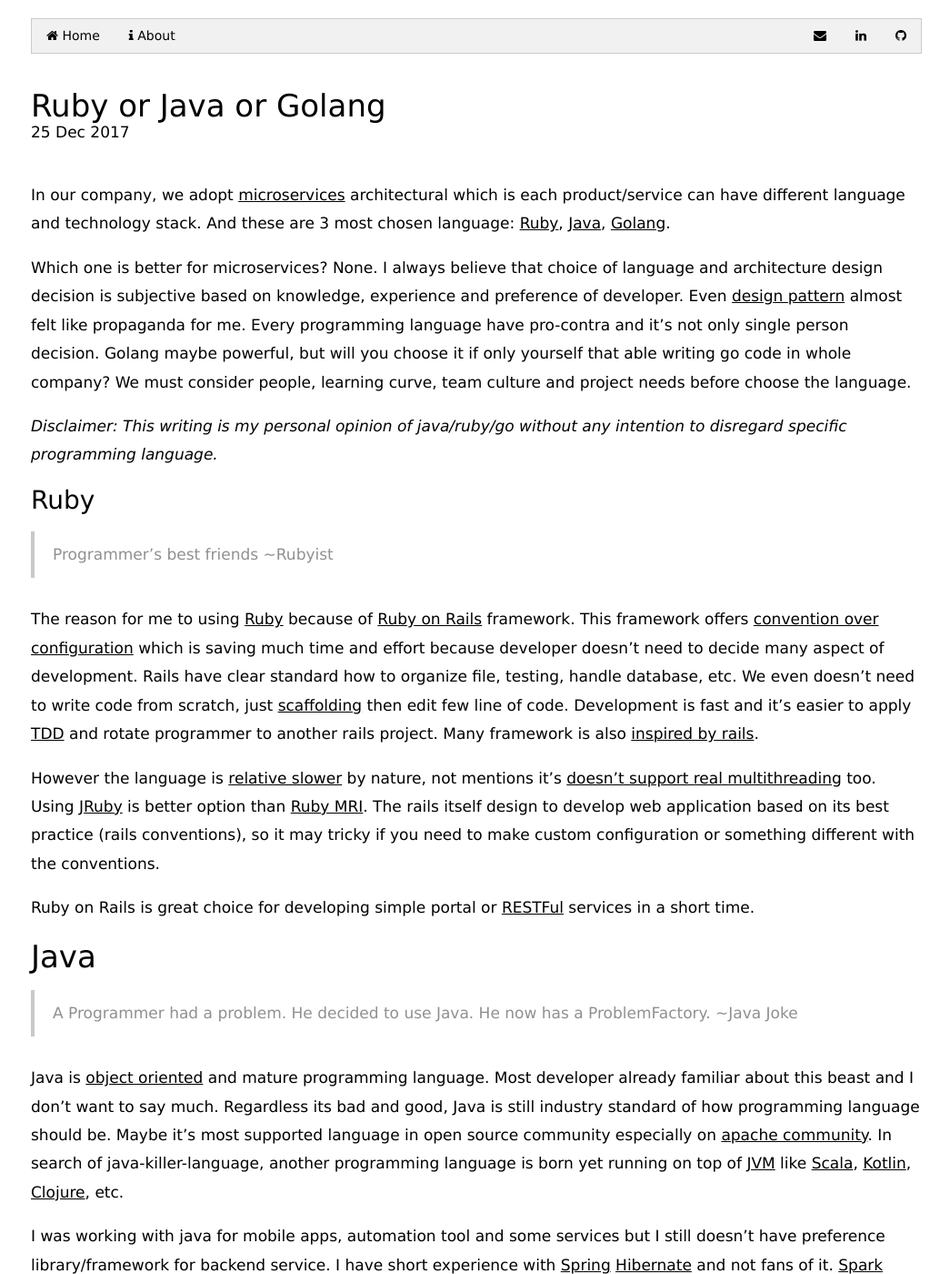
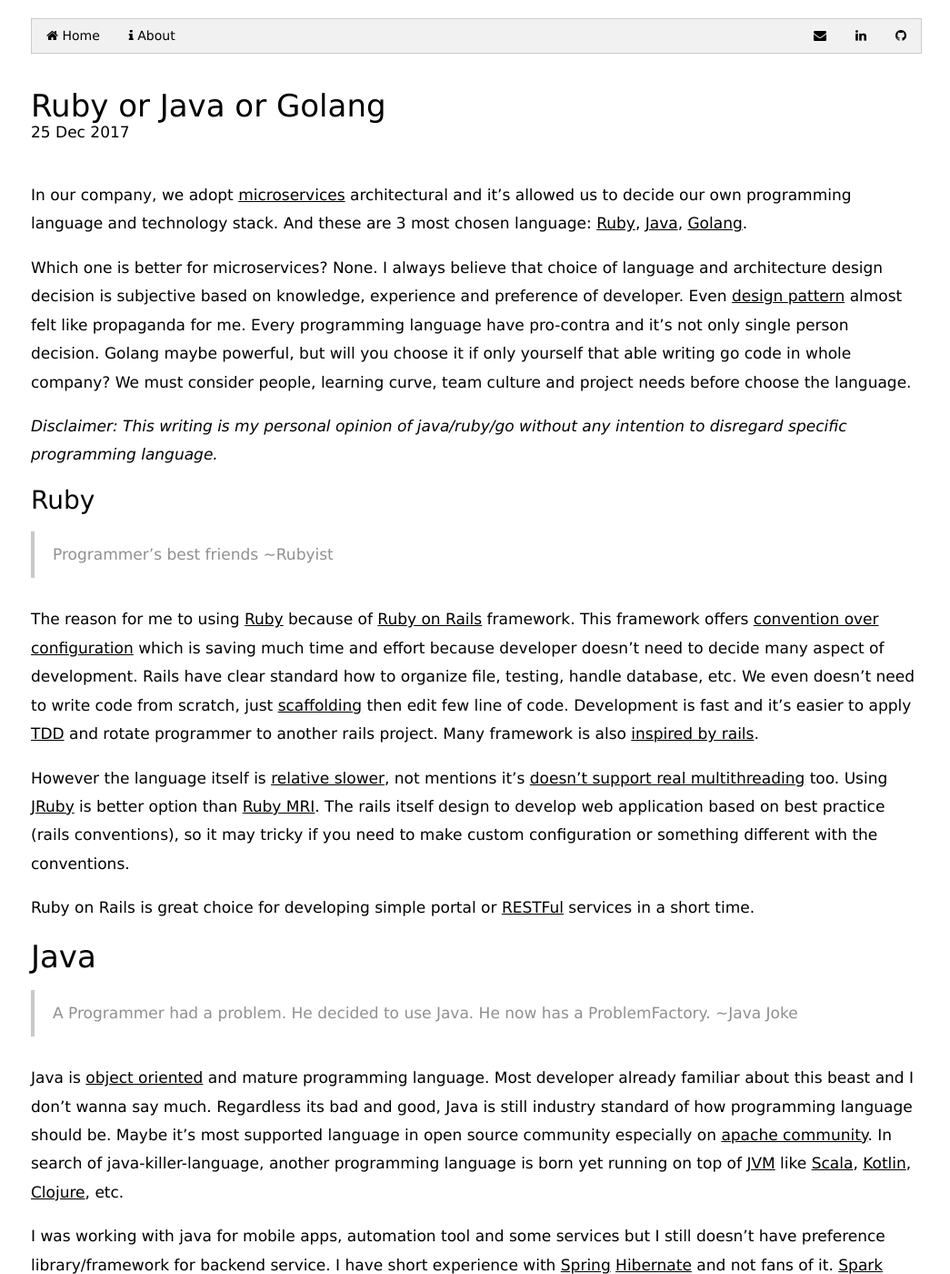
Before and after one commit to imantung/imantung.github.io, a Jekyll site: the page built from _posts/2017-12-25-ruby-or-java-or-go.md, in a window 1280 px wide and 1400 px high. Shown: the whole window at 91% size, without its empty margins (116-1161 px from the left). Built offline with Jekyll 4.4.1, drawn with Linux system fonts in a browser that asks for light colours; nearby versions of some CDN libraries; comment, search, counter and statistics services are not loaded; some of the changed text lies outside the part shown.

Commit message:
fix wording

```diff
--- a/_posts/2017-12-25-ruby-or-java-or-go.md
+++ b/_posts/2017-12-25-ruby-or-java-or-go.md
@@ -7,7 +7,7 @@
 comments: true
 ---
 
-In our company, we adopt [microservices](http://microservices.io/) architectural which is each product/service can have different language and technology stack. And these are 3 most chosen language: [Ruby](http://rubyonrails.org/), [Java](https://www.java.com/en/), [Golang](golang.org).
+In our company, we adopt [microservices](http://microservices.io/) architectural and it's allowed us to decide our own programming language and technology stack. And these are 3 most chosen language: [Ruby](http://rubyonrails.org/), [Java](https://www.java.com/en/), [Golang](golang.org).
 
 Which one is better for microservices? None. I always believe that choice of language and architecture design decision is subjective based on knowledge, experience and preference of developer. Even [design pattern](https://en.wikipedia.org/wiki/Software_design_pattern) almost felt like propaganda for me. Every programming language have pro-contra and it's not only single person decision. Golang maybe powerful, but will you choose it if only yourself that able writing go code in whole company? We must consider people, learning curve, team culture and project needs before choose the language.
 
@@ -19,17 +19,17 @@
 
 The reason for me to using [Ruby](https://www.ruby-lang.org/en/) because of [Ruby on Rails](http://rubyonrails.org/) framework. This framework offers [convention over configuration](https://en.wikipedia.org/wiki/Convention_over_configuration) which is saving much time and effort because developer doesn't need to decide many aspect of development. Rails have clear standard how to organize file, testing, handle database, etc. We even doesn't need to write code from scratch, just [scaffolding](https://en.wikipedia.org/wiki/Scaffold_(programming)) then edit few line of code. Development is fast and it's easier to apply [TDD](https://en.wikipedia.org/wiki/Test-driven_development) and rotate programmer to another rails project. Many framework is also [inspired by rails](https://www.quora.com/What-are-some-web-frameworks-that-use-conventions-similar-to-Rails).
 
-However the language is [relative slower](https://stackoverflow.com/questions/2529852/why-do-people-say-that-ruby-is-slow) by nature, not mentions it's [doesn't support real multithreading](https://stackoverflow.com/questions/56087/does-ruby-have-real-multithreading) too. Using [JRuby](http://jruby.org/) is better option than [Ruby MRI](https://en.wikipedia.org/wiki/Ruby_MRI). The rails itself design to develop web application based on its best practice (rails conventions), so it may tricky if you need to make custom configuration or something different with the conventions.
+However the language itself is [relative slower](https://stackoverflow.com/questions/2529852/why-do-people-say-that-ruby-is-slow), not mentions it's [doesn't support real multithreading](https://stackoverflow.com/questions/56087/does-ruby-have-real-multithreading) too. Using [JRuby](http://jruby.org/) is better option than [Ruby MRI](https://en.wikipedia.org/wiki/Ruby_MRI). The rails itself design to develop web application based on best practice (rails conventions), so it may tricky if you need to make custom configuration or something different with the conventions.
 
-Ruby on Rails is great choice for developing simple portal or [RESTFul](/restful-revisit) services in a short time.
+Ruby on Rails is great choice for developing simple portal or [RESTFul](https://en.wikipedia.org/wiki/Representational_state_transfer) services in a short time.
 
 ## Java
 
 > A Programmer had a problem. He decided to use Java. He now has a ProblemFactory. ~Java Joke
 
-Java is [object oriented](https://en.wikipedia.org/wiki/Object-oriented_programming) and mature programming language. Most developer already familiar about this beast and I don't want to say much. Regardless its bad and good, Java is still industry standard of how programming language should be. Maybe it's most supported language in open source community especially on [apache community](https://www.apache.org/). In search of java-killer-language, another programming language is born yet running on top of [JVM](https://en.wikipedia.org/wiki/Java_virtual_machine) like [Scala](https://www.scala-lang.org/), [Kotlin](https://kotlinlang.org/), [Clojure](https://clojure.org/), etc.
+Java is [object oriented](https://en.wikipedia.org/wiki/Object-oriented_programming) and mature programming language. Most developer already familiar about this beast and I don't wanna say much. Regardless its bad and good, Java is still industry standard of how programming language should be. Maybe it's most supported language in open source community especially on [apache community](https://www.apache.org/). In search of java-killer-language, another programming language is born yet running on top of [JVM](https://en.wikipedia.org/wiki/Java_virtual_machine) like [Scala](https://www.scala-lang.org/), [Kotlin](https://kotlinlang.org/), [Clojure](https://clojure.org/), etc.
 
-I was working with java for mobile apps, automation tool and some services but I still doesn't have preference library/framework for backend service. I have short experience with [Spring](https://spring.io/) [Hibernate](http://hibernate.org/) and not fans of it. [Spark Framework](http://hibernate.org/) seem promising but java itself have too many configurable and [boilerplate](https://en.wikipedia.org/wiki/Boilerplate_text) that slow the development process. You also need to [tunning the JVM](https://docs.oracle.com/cd/E13222_01/wls/docs81/perform/JVMTuning.html) for best performance. So development wise, personally I'm avoid to using java beside it may have good performance.
+I was working with java for mobile apps, automation tool and some services but I still doesn't have preference library/framework for backend service. I have short experience with [Spring](https://spring.io/) [Hibernate](http://hibernate.org/) and not fans of it. [Spark Framework](http://hibernate.org/) seem promising but java itself have too many configurable and [boilerplate](https://en.wikipedia.org/wiki/Boilerplate_text) that slow the development process. You also need to [tunning the JVM](https://docs.oracle.com/cd/E13222_01/wls/docs81/perform/JVMTuning.html) for best performance. So development wise, personally I want to avoid using java beside it may have good performance.
 
 Java probably best option for project that required some apache software or have some open source dependency. Java also good start to learn programming since it's straight forward, conceptual and less magical then most popular programming language today.
 
```
Also changed, not shown: other parts of _posts/2017-12-25-ruby-or-java-or-go.md (+3 -3 lines).
